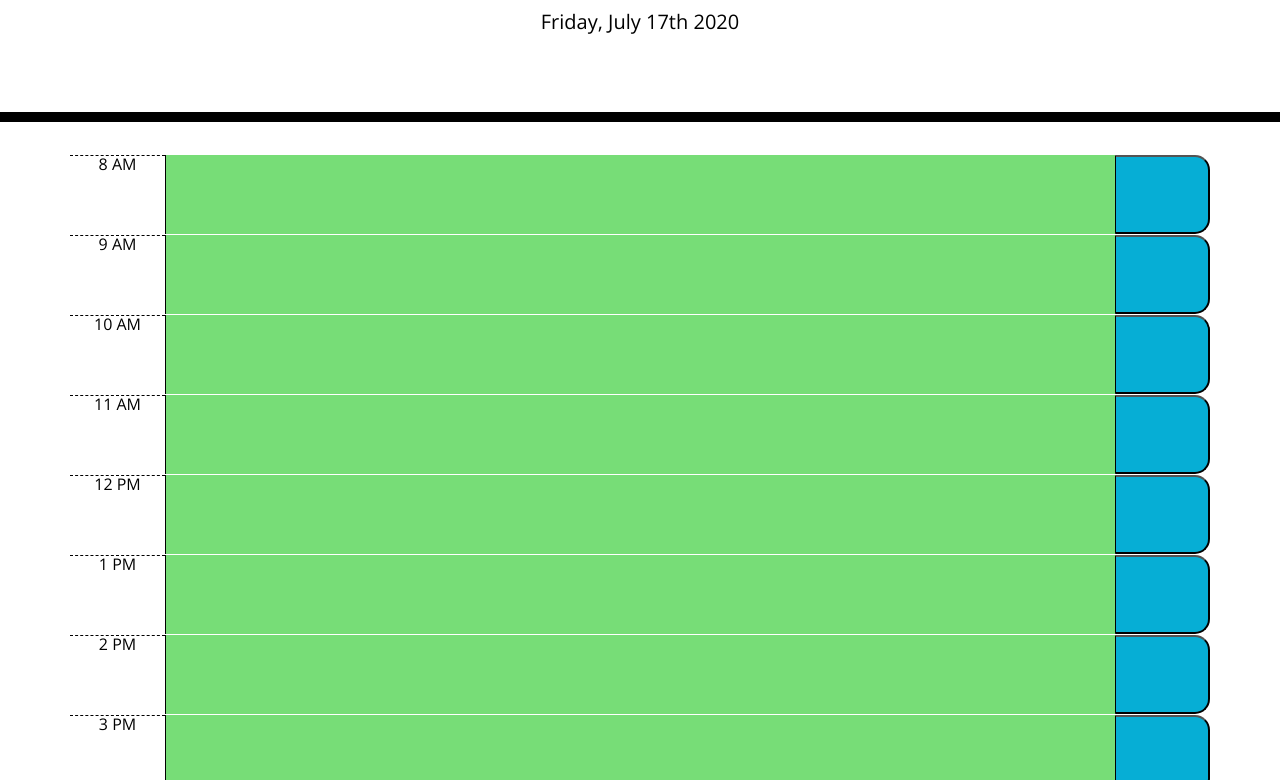
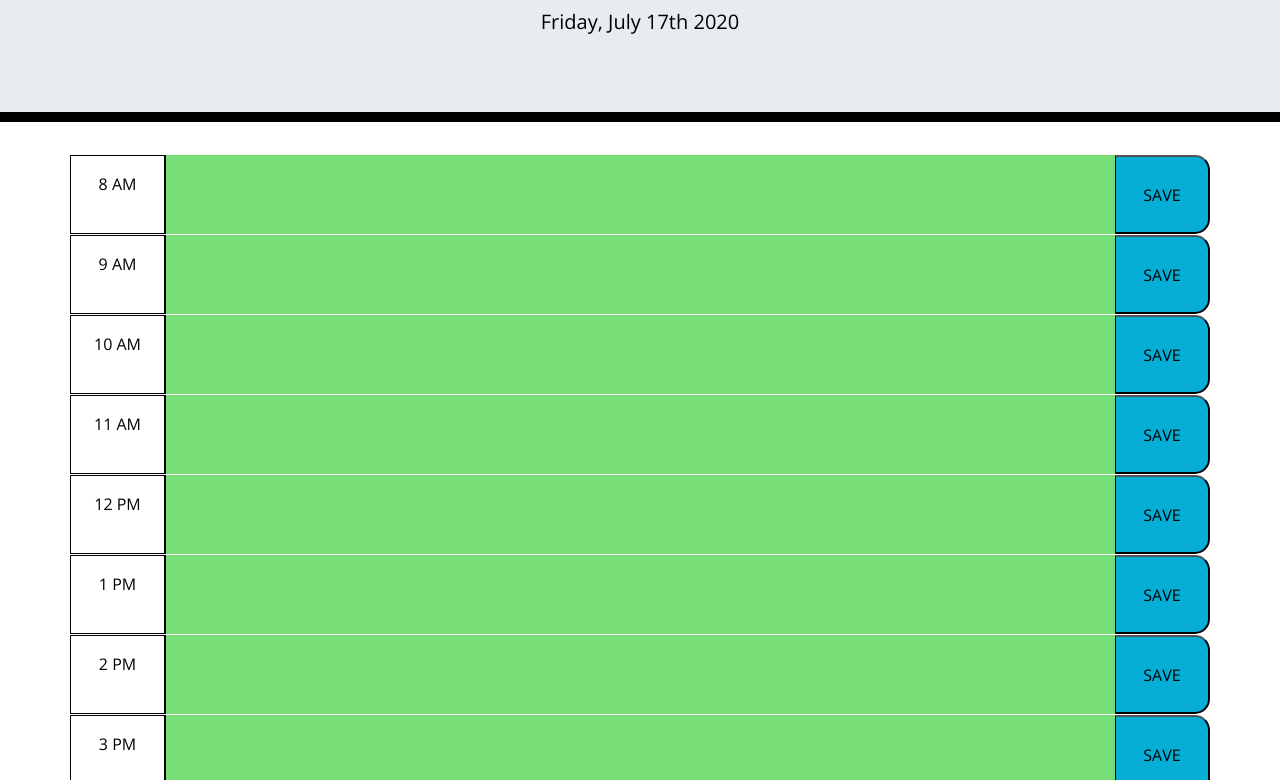
Before and after one commit to nataliegarcia-8/work-day-scheduler, a plain HTML site: page index.html in a window 1280 px wide. Shown: the part 182-962 px from the top of the page. Drawn offline with nearby package versions, Linux system fonts and the light colour scheme.

Commit message:
fixed local storage, text inputs saves after refresh, minor css changes

```diff
--- a/index.html
+++ b/index.html
@@ -6,8 +6,7 @@
   <meta name="viewport" content="width=device-width, initial-scale=1.0" />
   <meta http-equiv="X-UA-Compatible" content="ie=edge" />
   <link rel="stylesheet" href="https://stackpath.bootstrapcdn.com/bootstrap/4.3.1/css/bootstrap.min.css" />
-  <!-- <link rel="stylesheet" href="https://use.fontawesome.com/releases/v5.8.1/css/all.css"
-    integrity="sha384-50oBUHEmvpQ+1lW4y57PTFmhCaXp0ML5d60M1M7uH2+nqUivzIebhndOJK28anvf" crossorifgin="anonymous" /> -->
+  <link rel="stylesheet" href="https://stackpath.bootstrapcdn.com/bootstrap/4.3.1/css/bootstrap.min.css" />
   <link href="https://fonts.googleapis.com/css?family=Open+Sans&display=swap" rel="stylesheet" />
   <link rel="stylesheet" href="style.css" />
   <title>Work Day Scheduler</title>
--- a/script.js
+++ b/script.js
@@ -1,7 +1,7 @@
 //global variables
 var dayDiv = $("#currentDay");
 var dayContainer = $('.container');
-
+$(document).ready(function(){
 // show date in header
 var formatDay = moment().format("dddd, MMMM Do YYYY");
 dayDiv.text(formatDay);
@@ -12,36 +12,56 @@ buildTable();
 //  for loop to build table from row
 function buildTable() {
     for (var i = 8; i <= 17; i++) {
-        buildRow(i)
+        buildRow(i);
     }
 }
 
 // building a row for each hour
 function buildRow(hour) {
-    var timeObj = moment(hour, "H")
-    var parent = $('<div class="row time-block">')
-    var timeClass = "past"
+    // variables
+    var timeObj = moment(hour, "H");
+    var parent = $('<div class="row time-block">');
+    var timeClass = "past";
 
+    // assigning colors to each row to signify past, present, or future
     if (moment().isSame(timeObj, 'hour')) {
-        timeClass = "present"
+        timeClass = "present";
     }
     else if (moment().isBefore(timeObj, "hour")) {
-        timeClass = "future"
+        timeClass = "future";
     }
+    // time div
+    var time = $('<div class="hour col-1">')
+    time.text(timeObj.format("h A"));
 
-    var time = $('<div class="hour col-1">')
-    time.text(timeObj.format("h A"))
+    //textarea
+    var textarea = $('<textarea id="user-input" class="description col-10">')
+    textarea.addClass(timeClass);
+    textarea.attr("data-value", hour);
 
-    var textarea = $('<textarea id="" class="description col-10">')
-    textarea.addClass(timeClass)
-    // textarea.val(schedule[hour])
+    // saving text on refresh
+    var storedItem = textarea.text(localStorage.getItem(hour));
+    console.log(storedItem);
 
-    var saveBtn = $('<button class="saveBtn col-1">')
-    // saveBtn.click(handleClick)
+    // creating save button
+    var saveBtn = $('<button class="saveBtn col-1">');
+    saveBtn.text("SAVE");
 
-    var icon = $('<i class="fas fa-save">')
+    // setting divs to parent containers
+    parent.append(time, textarea, saveBtn);
+    dayContainer.append(parent);
 
-    saveBtn.append(icon);
-    parent.append(time, textarea, saveBtn)
-    dayContainer.append(parent)
+    // save
+    saveBtn.on("click", function (event) {
+        var thisBtn = $(this);
+        console.log(thisBtn);
+        var textarea = $(this).prev();
+
+        var hour = textarea.attr("data-value");
+
+        event.preventDefault();
+        localStorage.setItem(hour, textarea.val());
+
+    });
 };
+});
--- a/style.css
+++ b/style.css
@@ -5,20 +5,19 @@ body {
 }
 
 textarea{
-  background: transparent;
   border: none;
   resize: none;
-  color: #000000;
+  color: black;
   border-left: 1px solid black;
   padding: 10px;
 }
 
 .jumbotron {
   text-align: center;
-  background-color: transparent;
   color: black;
   border-radius: 0;
   border-bottom: 10px solid black;
+
 }
 
 .description{
@@ -37,24 +36,25 @@ textarea{
 }
 
 .hour {
-  background-color: #ffffff;
-  color: #000000;
-  border-top: 1px dashed #000000;
+  background-color:;
+  color: black;
+  border: 1px solid #000000;
+  background-color:;
+  padding: 20px;
 }
 
 .past {
   background-color: #d3d3d3;
-  color: white;
 }
 
 .present {
   background-color: #ff6961;
-  color: white;
+
 }
 
 .future {
   background-color: #77dd77;
-  color: white;
+
 }
 
 .saveBtn {
@@ -62,7 +62,7 @@ textarea{
   border-top-right-radius: 15px;
   border-bottom-right-radius: 15px;
   background-color: #06AED5;
-  color: white;
+  color: black;
 }
 
 .saveBtn i:hover {
```
Also changed, not shown: 1 other file.
